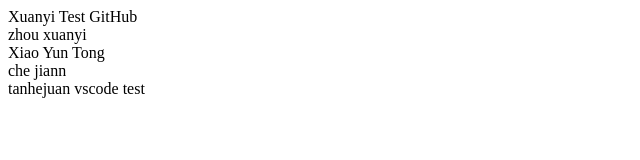
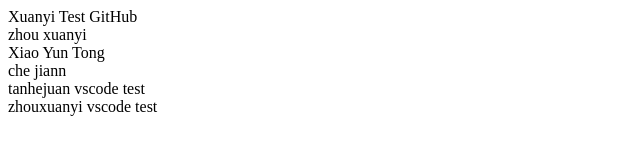
Before and after one commit to Kong-T/Practical-training, a plain HTML site: page web/index.html in a window 1280 px wide. Shown: the whole page, without its empty margins (0-640 px from the left). Drawn offline with Linux system fonts and the light colour scheme.

Commit message:
zhouxuanyi test

```diff
--- a/web/index.html
+++ b/web/index.html
@@ -5,16 +5,20 @@
 and open the template in the editor.
 -->
 <html>
+
 <head>
     <title>TODO supply a title</title>
     <meta charset="UTF-8">
     <meta name="viewport" content="width=device-width, initial-scale=1.0">
 </head>
+
 <body>
     <div>Xuanyi Test GitHub</div>
     <div>zhou xuanyi<div>
             <div>Xiao Yun Tong<div>
                     <div>che jiann<div>
-                 <div>   tanhejuan vscode test<div>
+                            <div> tanhejuan vscode test<div>
+                                    <div>zhouxuanyi vscode test<div>
 </body>
+
 </html>
```
Lines whose indentation alone changed are shown as unchanged.
